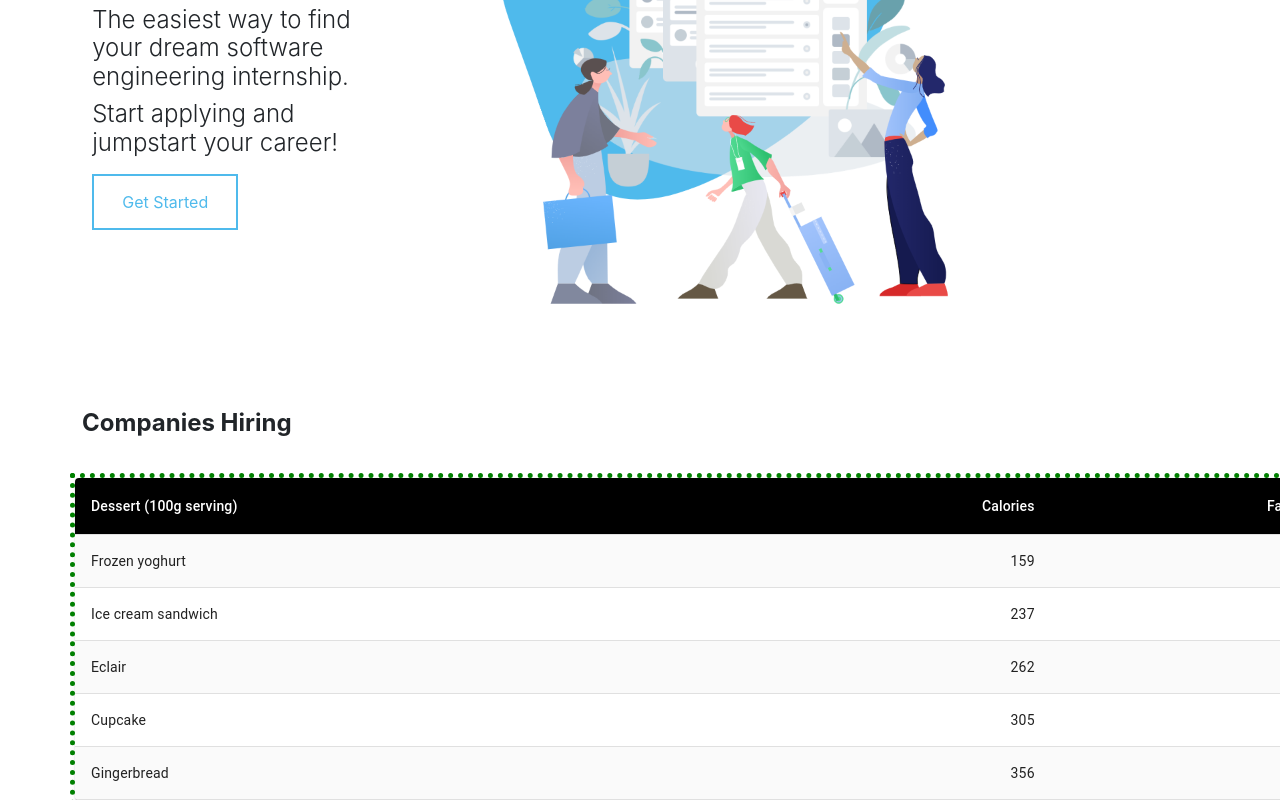
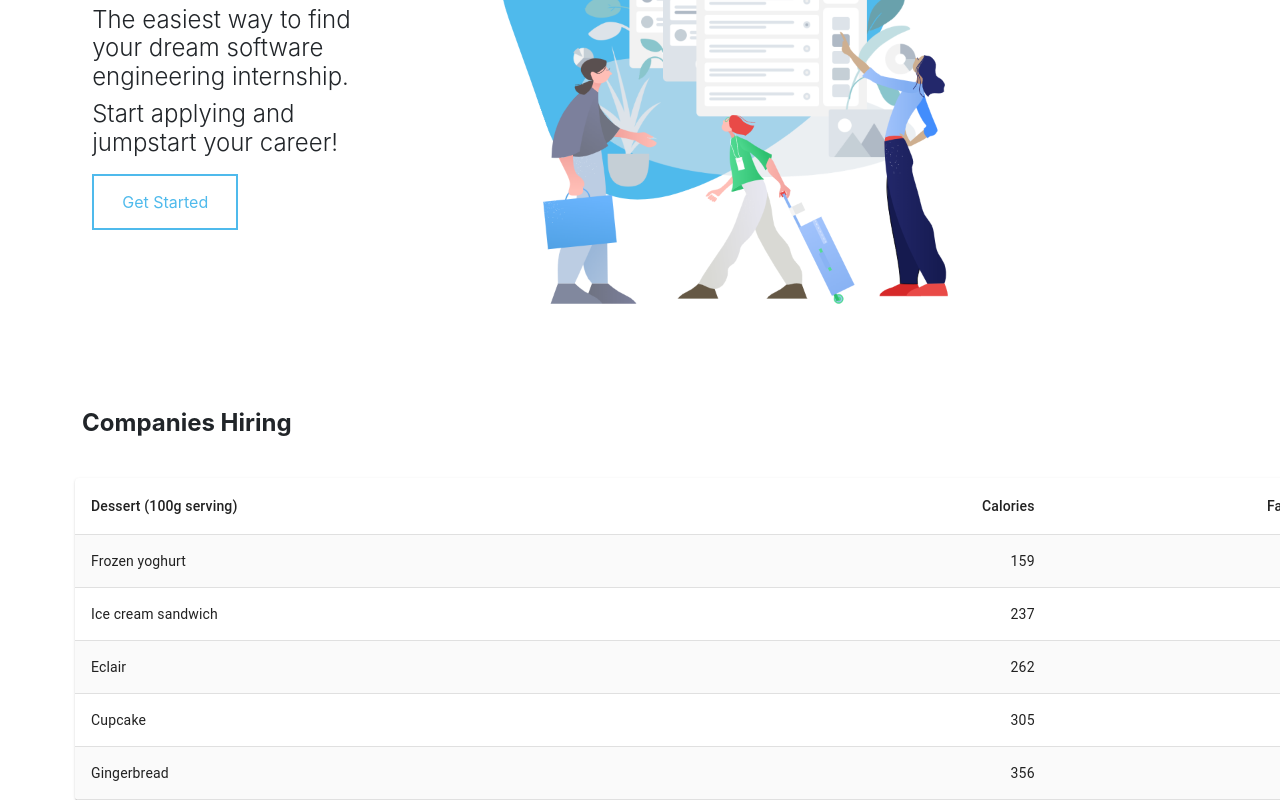
Before and after one commit to andrewchen349/SWE-Hub, a React (Create React App) app in the folder swe-hub/: page / in a window 1280 px wide. Shown: the part 321-1121 px from the top of the page. Built offline with nearby package versions, Linux system fonts and the light colour scheme; a web font is replaced by a local one.

Commit message:
restyle table

```diff
--- a/swe-hub/src/components/Table.js
+++ b/swe-hub/src/components/Table.js
@@ -10,8 +10,8 @@ import Paper from '@material-ui/core/Paper';
 
 const StyledTableCell = withStyles(theme => ({
   head: {
-    backgroundColor: theme.palette.common.black,
-    color: theme.palette.common.white,
+    backgroundColor: theme.palette.common.grey,
+    color: theme.palette.common.back,
   },
   body: {
     fontSize: 14,
@@ -26,27 +26,19 @@ const StyledTableRow = withStyles(theme => ({
   },
 }))(TableRow);
 
-function createData(name, calories, fat, carbs, protein) {
-  return { name, calories, fat, carbs, protein };
+function createData(name, calories, fat) {
+  return { name, calories, fat};
 }
 
 const rows = [
-  createData('Frozen yoghurt', 159, 6.0, 24, 4.0),
-  createData('Ice cream sandwich', 237, 9.0, 37, 4.3),
-  createData('Eclair', 262, 16.0, 24, 6.0),
-  createData('Cupcake', 305, 3.7, 67, 4.3),
-  createData('Gingerbread', 356, 16.0, 49, 3.9),
+  createData('Frozen yoghurt', 159, 6.0),
+  createData('Ice cream sandwich', 237, 9.0),
+  createData('Eclair', 262, 16.0),
+  createData('Cupcake', 305, 3.7),
+  createData('Gingerbread', 356, 16.0),
 ];
 
-// const useStyles = makeStyles({
-//   table: {
-//     minWidth: 700,
-//   },
-// });
-
 export default function CustomizedTables() {
-  // const classes = useStyles();
-
   return (
     <TableContainer component={Paper}>
       <Table  aria-label="customized table">
--- a/swe-hub/src/pages/Home.js
+++ b/swe-hub/src/pages/Home.js
@@ -14,7 +14,7 @@ function Home(props){
             <div className='hero'>
                 <Hero />
             </div>
-            <div className="mt-2 tablect debug" >
+            <div className="mt-2 tablect" >
                 <Table />
             </div>
         </div>
```
